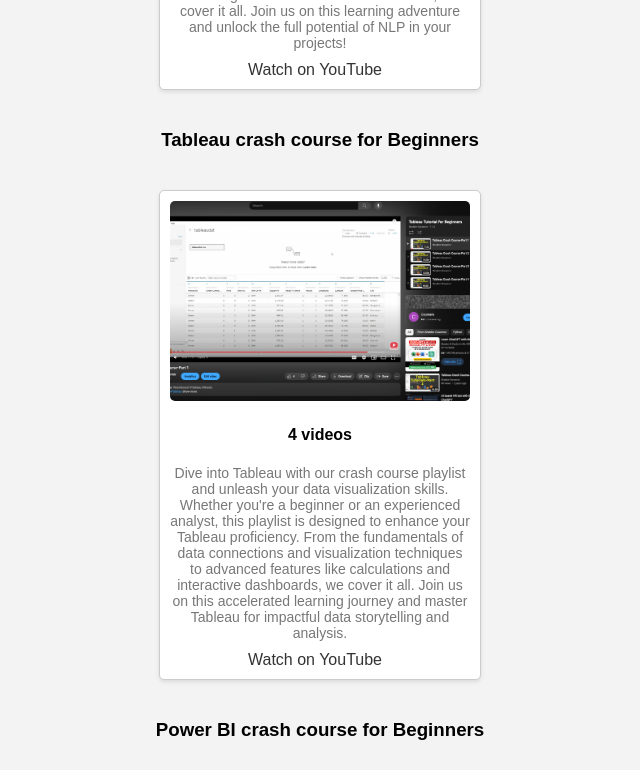
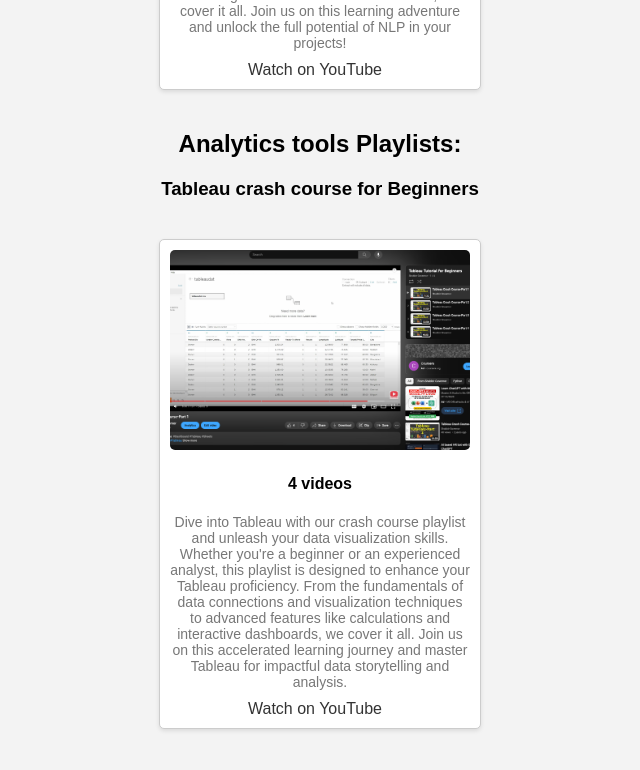
Before and after one commit to shabbirg89/Personal_Website, a React (Create React App) app in the folder client/: page / in a window 1280 px wide. Shown: the part 8080-8850 px from the top of the page, without its empty margins (320-960 px from the left). Built offline with nearby package versions, Linux system fonts and the light colour scheme.

Commit message:
Site Updated version 1

```diff
--- a/client/src/App.js
+++ b/client/src/App.js
@@ -292,7 +292,7 @@
       <div>
         <h2>Advanced Playlists:</h2>
         {playlists
-          .filter((playlist) => playlist.id > 3)
+          .filter((playlist) => playlist.id > 3 & playlist.id < 13)
           .map((playlist) => (
             <div key={playlist.id}>
               <h3>{playlist.name}</h3>
```
